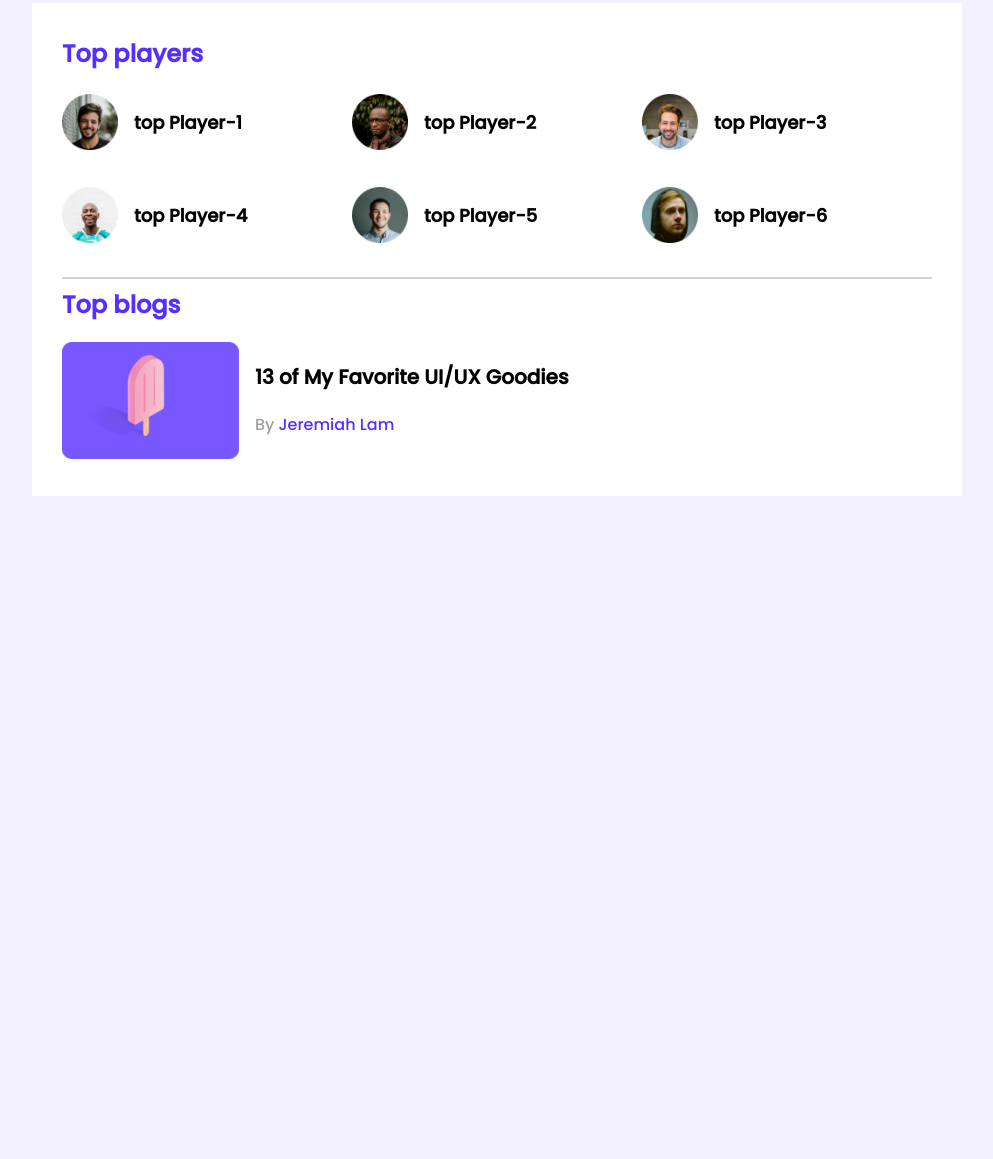
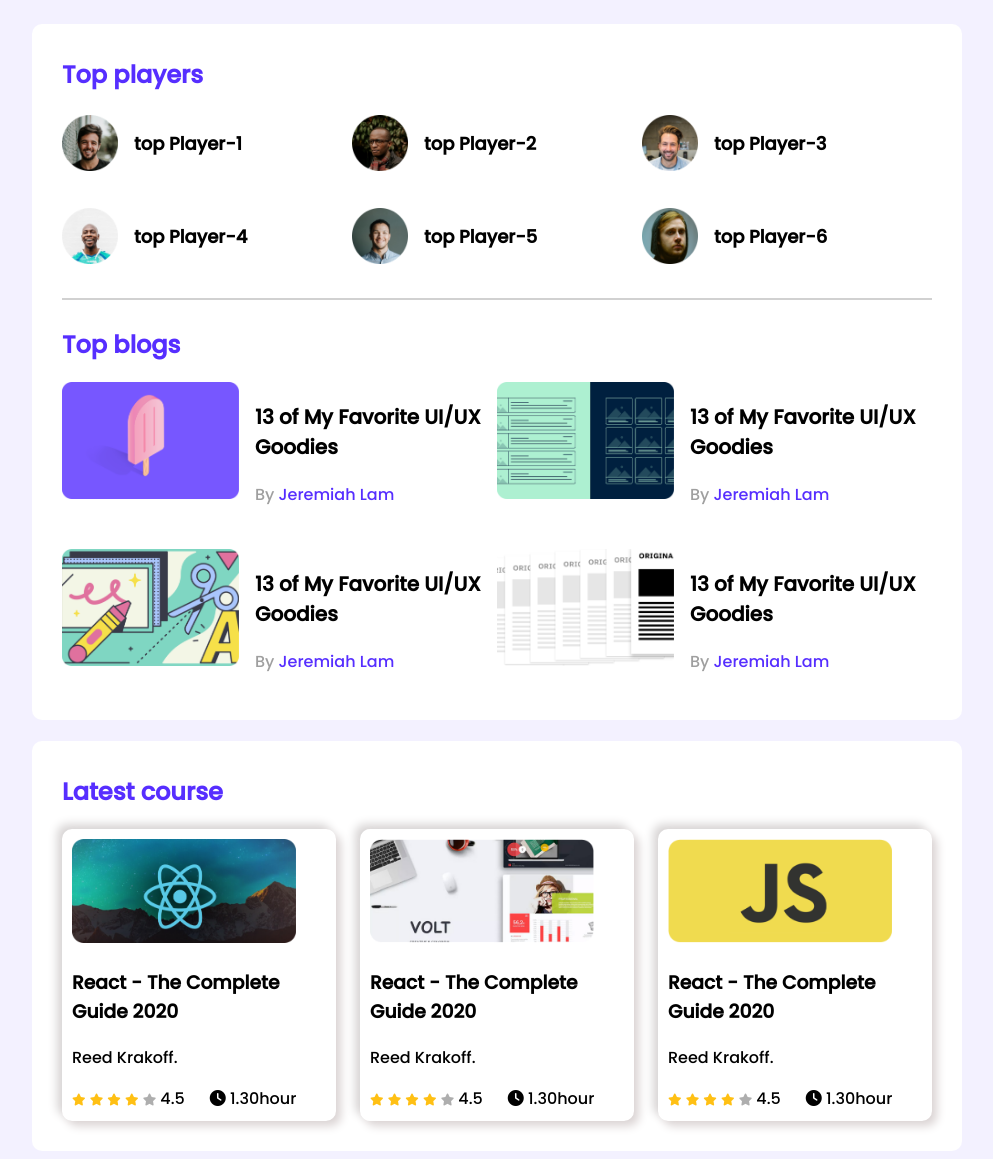
Before and after one commit to sheikhhasan124/leader-board-css3, a plain HTML site: page index.html in a window 1280 px wide. Shown: the part 5-1164 px from the top of the page, without its empty margins (143-1136 px from the left). Before the commit the page ends 800 px from the top, so only its background shows below. Drawn offline with Linux system fonts and the light colour scheme.

Commit message:
course section done

```diff
--- a/index.html
+++ b/index.html
@@ -5,6 +5,8 @@
     <meta http-equiv="X-UA-Compatible" content="IE=edge">
     <meta name="viewport" content="width=device-width, initial-scale=1.0">
     <title>leader board</title>
+    <!-- font awesome  -->
+    <link rel="stylesheet" href="https://cdnjs.cloudflare.com/ajax/libs/font-awesome/6.0.0-beta3/css/all.min.css" integrity="sha512-Fo3rlrZj/k7ujTnHg4CGR2D7kSs0v4LLanw2qksYuRlEzO+tcaEPQogQ0KaoGN26/zrn20ImR1DfuLWnOo7aBA==" crossorigin="anonymous" referrerpolicy="no-referrer" />
     <!-- style sheet -->
     <link rel="stylesheet" href="./styles/style.css">
 </head>
@@ -62,8 +64,116 @@
                        <p class="blog-author">By <a href="">Jeremiah Lam</a></p>
                    </div>
               </article>
+
+              <article class="blog">
+                <div class="thumbnail">
+                    <img src="./images/blogs/blog-2.png" alt="">
+                </div>
+                <div class="blog-info">
+                    <h3 class="blog-title">13 of My  Favorite UI/UX Goodies</h3>
+                    <p class="blog-author">By <a href="">Jeremiah Lam</a></p>
+                </div>
+           </article>
+           <article class="blog">
+            <div class="thumbnail">
+                <img src="./images/blogs/blog-3.png" alt="">
+            </div>
+            <div class="blog-info">
+                <h3 class="blog-title">13 of My  Favorite UI/UX Goodies</h3>
+                <p class="blog-author">By <a href="">Jeremiah Lam</a></p>
+            </div>
+       </article>
+       <article class="blog">
+        <div class="thumbnail">
+            <img src="./images/blogs/blog-4.png" alt="">
+        </div>
+        <div class="blog-info">
+            <h3 class="blog-title">13 of My  Favorite UI/UX Goodies</h3>
+            <p class="blog-author">By <a href="">Jeremiah Lam</a></p>
+        </div>
+   </article>
           </div>
        </div>
+    </section>
+    <!-- latest course  -->
+    <section class="container">
+        <h2 class="section-title">Latest course</h2>
+        <div class="courses">
+            <div class="course">
+                <div class="course-banner">
+                    <img src="./images/courses/course-1.png" alt="">
+                </div>
+                <div class="course-detail">
+                    <h3 class="course-title">React - The Complete Guide 2020</h3>
+                    <p class="course-author">Reed Krakoff.</p>
+                    <div class="course-info">
+                        <div>
+                            <i class="fas fa-star filled"></i>
+                            <i class="fas fa-star filled"></i>
+                            <i class="fas fa-star filled"></i>
+                            <i class="fas fa-star filled"></i>
+                            <i class="fas fa-star empty"></i>
+                            <span>4.5</span>
+                        </div>
+
+                        <div class="course-duration">
+                            <i class="fas fa-clock"></i>
+                            1.30hour
+                        </div>
+                    </div>
+                </div>
+            </div>
+
+            <div class="course">
+                <div class="course-banner">
+                    <img src="./images/courses/course-2.png" alt="">
+                </div>
+                <div class="course-detail">
+                    <h3 class="course-title">React - The Complete Guide 2020</h3>
+                    <p class="course-author">Reed Krakoff.</p>
+                    <div class="course-info">
+                        <div>
+                            <i class="fas fa-star filled"></i>
+                            <i class="fas fa-star filled"></i>
+                            <i class="fas fa-star filled"></i>
+                            <i class="fas fa-star filled"></i>
+                            <i class="fas fa-star empty"></i>
+                            <span>4.5</span>
+                        </div>
+
+                        <div class="course-duration">
+                            <i class="fas fa-clock"></i>
+                            1.30hour
+                        </div>
+                    </div>
+                </div>
+            </div>
+
+            <div class="course">
+                <div class="course-banner">
+                    <img src="./images/courses/course-3.png" alt="">
+                </div>
+                <div class="course-detail">
+                    <h3 class="course-title">React - The Complete Guide 2020</h3>
+                    <p class="course-author">Reed Krakoff.</p>
+                    <div class="course-info">
+                        <div>
+                            <i class="fas fa-star filled"></i>
+                            <i class="fas fa-star filled"></i>
+                            <i class="fas fa-star filled"></i>
+                            <i class="fas fa-star filled"></i>
+                            <i class="fas fa-star empty"></i>
+                            <span>4.5</span>
+                        </div>
+
+                        <div class="course-duration">
+                            <i class="fas fa-clock"></i>
+                            1.30hour
+                        </div>
+                    </div>
+                </div>
+            </div>
+        </div>
     </section>
 </main>
     <!-- main ends  -->
--- a/styles/style.css
+++ b/styles/style.css
@@ -9,7 +9,9 @@ body{
 }
 main{
     display: flex;
+    flex-direction: column;
     justify-content: center;
+    align-items: center;
 }
 .container{
 
@@ -17,9 +19,12 @@ main{
     background-color:#FFFFFF;
     width: 870px;
     padding:30px ;
+    border-radius: 10px;
+    margin-top: 21px;
 }
 hr{
     border: 1px solid #D1D1D1;
+    margin-bottom: 27px;
 }
 /* common style end here  */
 /* top players style  */
@@ -50,6 +55,11 @@ hr{
     font-size: 18px;
 }
 /* top blog styles */
+.blogs{
+    display: grid;
+    grid-template-columns: repeat(2,1fr);
+    grid-row-gap: 26px;
+}
 .blog{
     display: flex;
 }
@@ -72,3 +82,35 @@ hr{
     font-size: 16px;
     text-decoration: none;
 }
+/* course start here  */
+.courses{
+    display: grid;
+    grid-template-columns: repeat(3,1fr);
+    grid-column-gap: 24px;
+}
+.course{
+    padding: 10px;
+    border-radius: 10px;
+    box-shadow: 5px 5px 10px rgb(218, 211, 211), -5px -5px 10px rgb(216, 213, 213);
+
+}
+.course .course-banner img{
+    width: 224px;
+    height: 104px;
+}
+.course-info{
+    display: flex;
+    align-items: center;
+}
+.fa-star{
+ font-size: 12px;
+}
+.fa-star.filled{
+    color:#FFC014 ;
+}
+.fa-star.empty{
+    color: #AEAEAE ;
+}
+.course-duration{
+    margin-left: 25px;
+}
```
